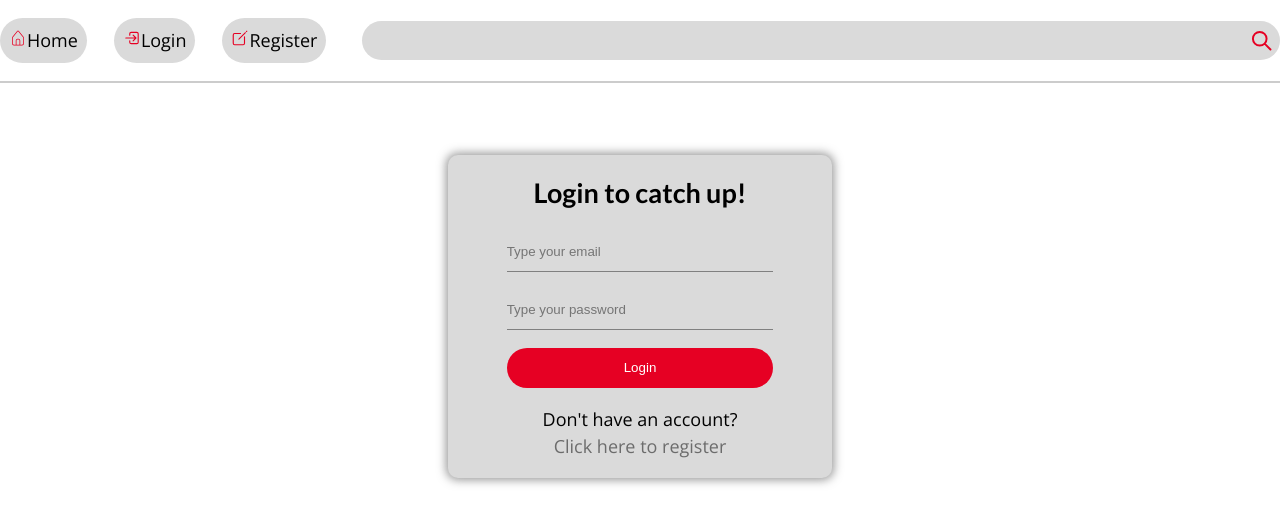
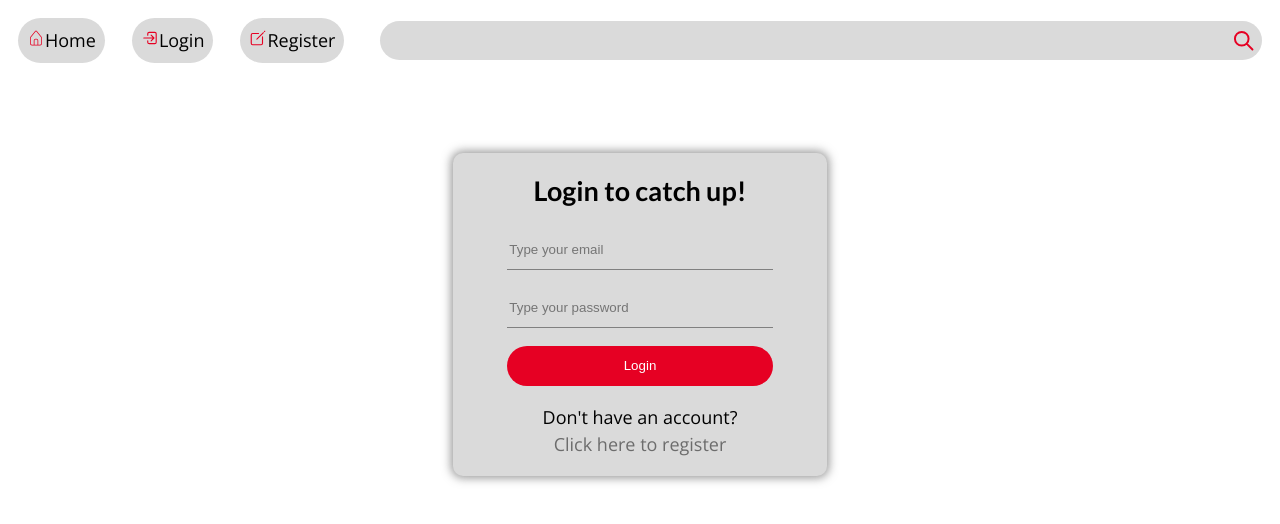
Before and after one commit to NikolaNikolov93/Pictagram, a React (Vite) app: page /login in a window 1280 px wide. Shown: the top 524 px of the page. Built offline with nearby package versions, Linux system fonts and the light colour scheme.

Commit message:
Fixed styles

```diff
--- a/src/App.css
+++ b/src/App.css
@@ -1,6 +1,6 @@
 .site {
   max-width: 1280px;
-  padding: 1em 0em;
+  padding: 1em 1em;
   color: inherit;
   margin: 0 auto;
 }
--- a/src/features/catalog/Catalog.module.css
+++ b/src/features/catalog/Catalog.module.css
@@ -2,7 +2,7 @@
   flex-basis: calc((100% - 1em * 4) / 5);
   background-position: center;
   background-size: cover;
-  height: 20vh;
+  height: 7em;
   border-radius: 30px;
   box-shadow: 0 0 10px 2px rgba(83, 83, 83, 0.596);
   overflow: hidden;
--- a/src/features/navbar/NavBar.module.css
+++ b/src/features/navbar/NavBar.module.css
@@ -5,11 +5,10 @@
 .site-nav {
   max-width: 1280px;
   margin: 0 auto;
-  padding: 1em 0em;
+  padding: 1em 1em;
   display: flex;
   flex-wrap: wrap;
   gap: 2em;
-  border-bottom: 2px solid rgba(0, 0, 0, 0.2);
 }
 .site-nav ul {
   display: flex;
--- a/src/pages/home/Home.module.css
+++ b/src/pages/home/Home.module.css
@@ -25,7 +25,7 @@
 }
 .ads-item {
   flex-basis: calc((100% - 1em * 2) / 3);
-  height: 40vh;
+  height: 20em;
   background-position: center;
   background-size: cover;
   border-radius: 30px;
--- a/src/pages/login/Login.module.css
+++ b/src/pages/login/Login.module.css
@@ -20,6 +20,7 @@
 .form-container form button {
   height: 3em;
   width: 20em;
+  padding: 0.2em;
 }
 .form-container form input {
   background-color: inherit;
--- a/src/pages/picutres/Picture.module.css
+++ b/src/pages/picutres/Picture.module.css
@@ -1,7 +1,7 @@
 .wrapper {
   flex-basis: calc((100% - 1em * 5) / 6);
   position: relative;
-  height: 60vh;
+  height: 25em;
 }
 .picture-wrapper {
   background-position: center;
--- a/src/pages/register/Register.module.css
+++ b/src/pages/register/Register.module.css
@@ -20,6 +20,7 @@
 .form-container form button {
   height: 3em;
   width: 20em;
+  padding: 0.2em;
 }
 .form-container form input {
   background-color: inherit;
@@ -28,6 +29,7 @@
   caret-color: gray;
   border-bottom: 1px solid gray;
 }
+
 .form-container form button {
   border-radius: 30px;
   color: white;
```
